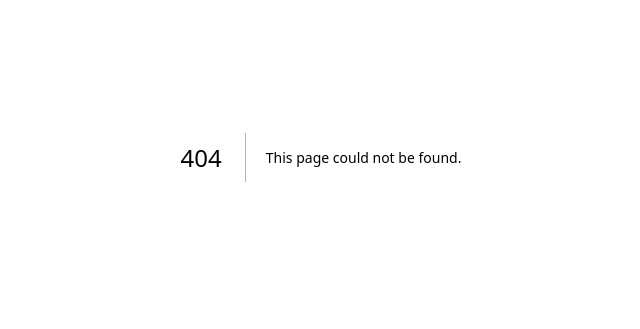
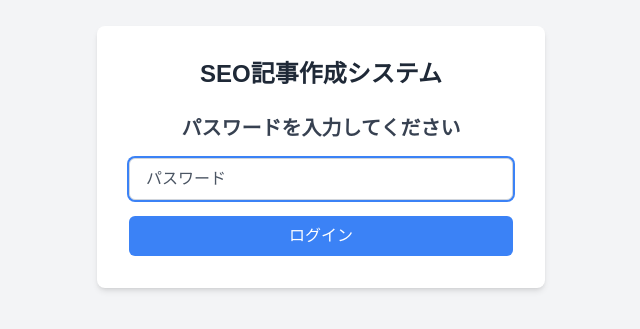
Before and after one commit to seiichisato919-uta/cursor-seo-maker, a Next.js app: page /login in a window 1280 px wide. Before the commit this address had no page. Shown: the part 243-572 px from the top of the page, without its empty margins (319-959 px from the left). Built offline with nearby package versions, Linux system fonts and the light colour scheme; no server answers.

Commit message:
パスワード保護機能を追加：ミドルウェアとログイン画面を実装

```diff
--- /dev/null
+++ b/app/api/check-auth/route.ts
@@ -0,0 +1,11 @@
+import { NextRequest, NextResponse } from 'next/server';
+
+export async function GET(request: NextRequest) {
+  const isAuthenticated = request.cookies.get('seo-system-auth')?.value === 'true';
+
+  if (isAuthenticated) {
+    return NextResponse.json({ authenticated: true });
+  } else {
+    return NextResponse.json({ authenticated: false }, { status: 401 });
+  }
+}
--- /dev/null
+++ b/app/api/login/route.ts
@@ -0,0 +1,46 @@
+import { NextRequest, NextResponse } from 'next/server';
+
+export async function POST(request: NextRequest) {
+  try {
+    const { password } = await request.json();
+    const correctPassword = process.env.SYSTEM_PASSWORD;
+
+    // パスワードが設定されていない場合は認証をスキップ
+    if (!correctPassword) {
+      return NextResponse.json(
+        { success: true, message: 'パスワードが設定されていません' },
+        { status: 200 }
+      );
+    }
+
+    // パスワードをチェック
+    if (password === correctPassword) {
+      // 認証成功：cookieを設定（30日間有効）
+      const response = NextResponse.json(
+        { success: true, message: '認証成功' },
+        { status: 200 }
+      );
+
+      response.cookies.set('seo-system-auth', 'true', {
+        httpOnly: true,
+        secure: process.env.NODE_ENV === 'production',
+        sameSite: 'lax',
+        maxAge: 60 * 60 * 24 * 30, // 30日間
+        path: '/',
+      });
+
+      return response;
+    } else {
+      return NextResponse.json(
+        { success: false, error: 'パスワードが正しくありません' },
+        { status: 401 }
+      );
+    }
+  } catch (error) {
+    console.error('Login error:', error);
+    return NextResponse.json(
+      { success: false, error: 'ログイン処理に失敗しました' },
+      { status: 500 }
+    );
+  }
+}
--- /dev/null
+++ b/app/login/page.tsx
@@ -0,0 +1,96 @@
+'use client';
+
+import { useState, useEffect } from 'react';
+import { useRouter, useSearchParams } from 'next/navigation';
+
+export default function LoginPage() {
+  const router = useRouter();
+  const searchParams = useSearchParams();
+  const [password, setPassword] = useState('');
+  const [error, setError] = useState('');
+  const [loading, setLoading] = useState(false);
+
+  useEffect(() => {
+    // 既に認証済みの場合はリダイレクト
+    const checkAuth = async () => {
+      try {
+        const response = await fetch('/api/check-auth');
+        if (response.ok) {
+          const redirect = searchParams.get('redirect') || '/';
+          router.push(redirect);
+        }
+      } catch (error) {
+        // 認証チェックに失敗した場合はログイン画面を表示
+      }
+    };
+    checkAuth();
+  }, [router, searchParams]);
+
+  const handleSubmit = async (e: React.FormEvent) => {
+    e.preventDefault();
+    setError('');
+    setLoading(true);
+
+    try {
+      const response = await fetch('/api/login', {
+        method: 'POST',
+        headers: {
+          'Content-Type': 'application/json',
+        },
+        body: JSON.stringify({ password }),
+      });
+
+      const data = await response.json();
+
+      if (response.ok && data.success) {
+        // 認証成功
+        const redirect = searchParams.get('redirect') || '/';
+        router.push(redirect);
+      } else {
+        setError(data.error || 'パスワードが正しくありません');
+      }
+    } catch (error) {
+      setError('ログインに失敗しました。もう一度お試しください。');
+    } finally {
+      setLoading(false);
+    }
+  };
+
+  return (
+    <div className="min-h-screen flex items-center justify-center bg-gray-100">
+      <div className="bg-white p-8 rounded-lg shadow-md w-full max-w-md">
+        <h1 className="text-2xl font-bold mb-6 text-center text-gray-800">
+          SEO記事作成システム
+        </h1>
+        <h2 className="text-xl font-semibold mb-4 text-center text-gray-700">
+          パスワードを入力してください
+        </h2>
+        <form onSubmit={handleSubmit}>
+          <div className="mb-4">
+            <input
+              type="password"
+              value={password}
+              onChange={(e) => setPassword(e.target.value)}
+              placeholder="パスワード"
+              className="w-full px-4 py-2 border border-gray-300 rounded-md focus:outline-none focus:ring-2 focus:ring-blue-500 text-black"
+              required
+              autoFocus
+            />
+          </div>
+          {error && (
+            <div className="mb-4 p-3 bg-red-100 border border-red-400 text-red-700 rounded">
+              {error}
+            </div>
+          )}
+          <button
+            type="submit"
+            disabled={loading}
+            className="w-full bg-blue-500 text-white py-2 px-4 rounded-md hover:bg-blue-600 focus:outline-none focus:ring-2 focus:ring-blue-500 disabled:bg-gray-400 disabled:cursor-not-allowed"
+          >
+            {loading ? '認証中...' : 'ログイン'}
+          </button>
+        </form>
+      </div>
+    </div>
+  );
+}
```
Also changed, not shown: middleware.ts (added, +46 -0 lines).
